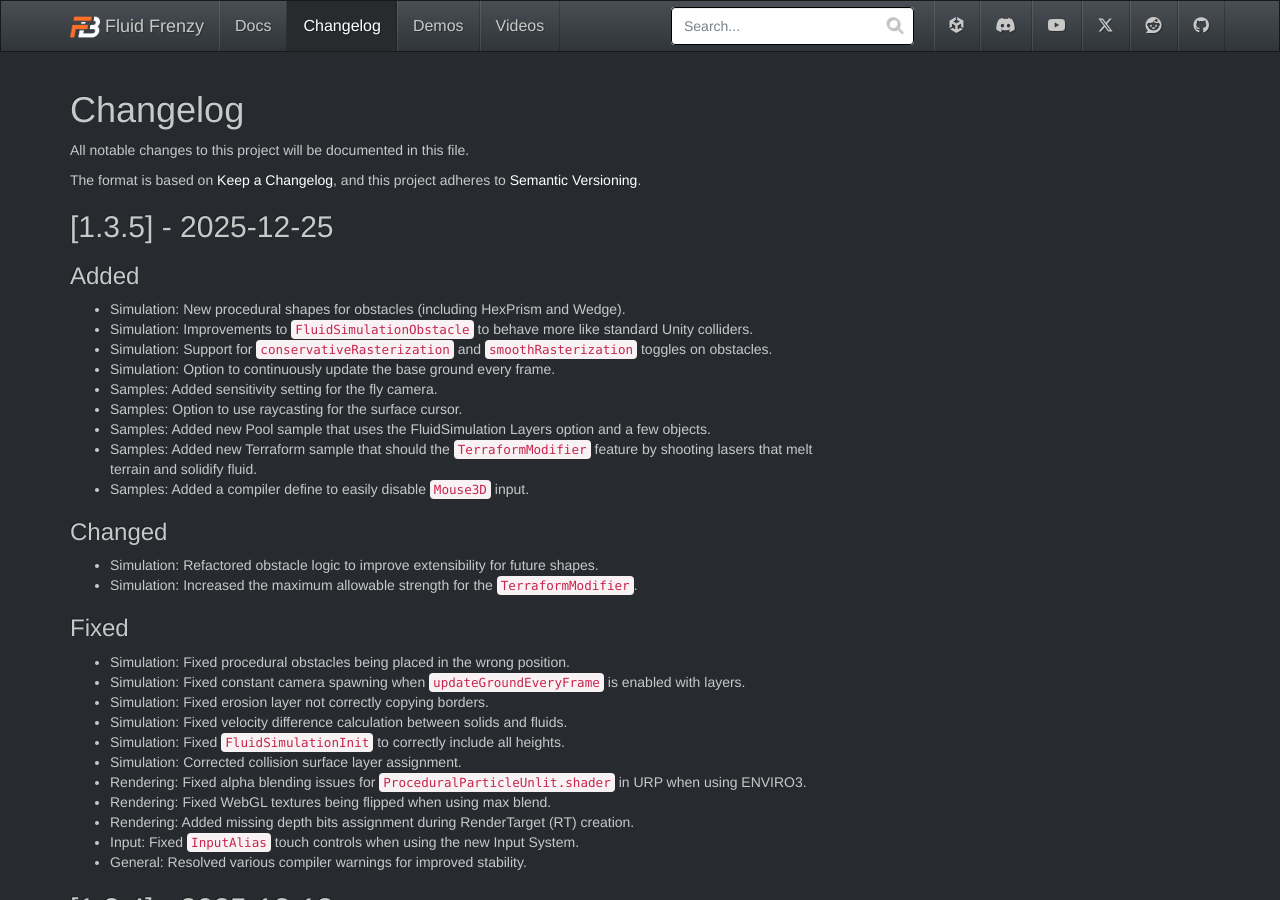
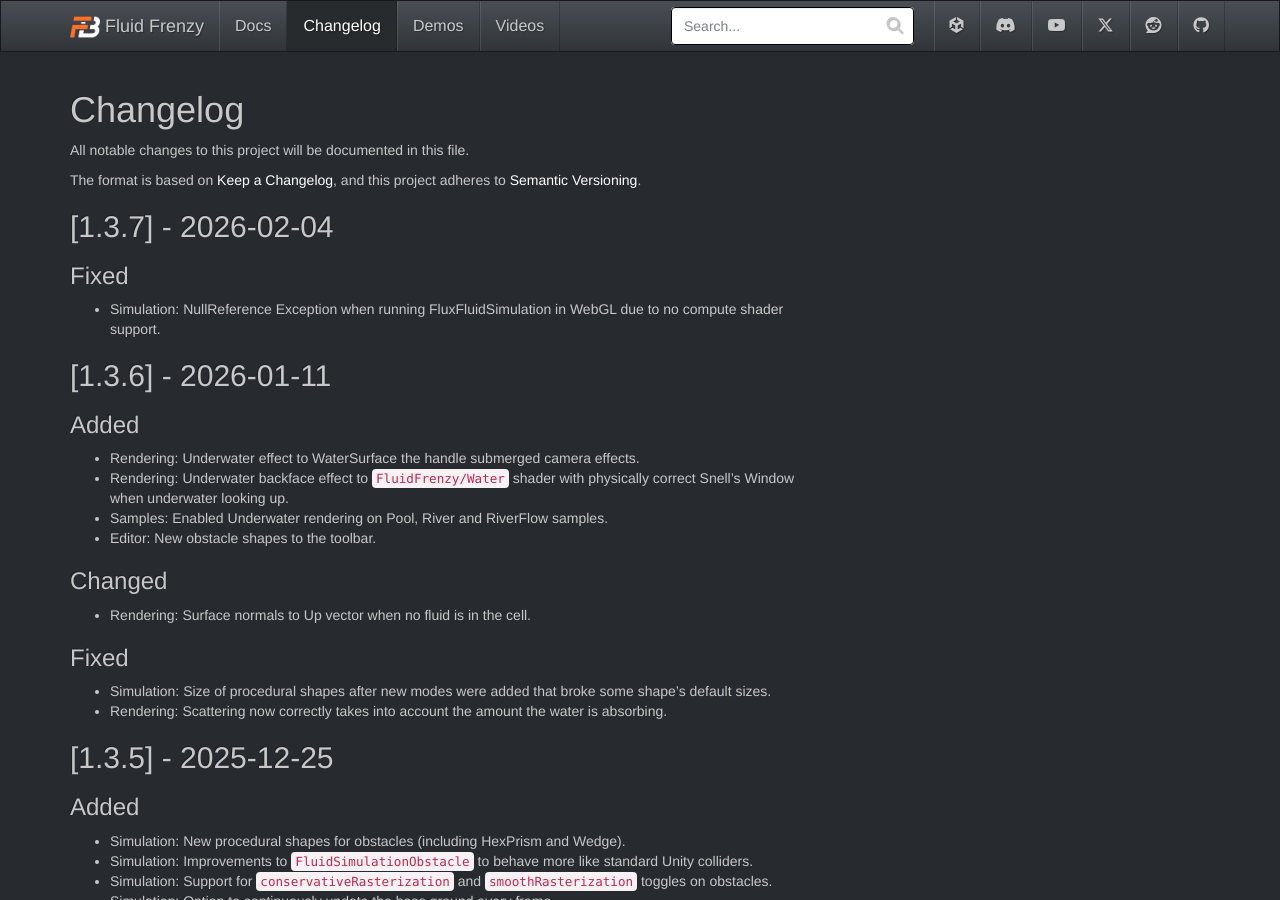
Before and after one commit to FrenzyByte/fluidfrenzy, a Jekyll site: the page built from _changelog/index.md, in a window 1280 px wide and 900 px high. Built offline with Jekyll 4.4.1, drawn with Linux system fonts in a browser that asks for light colours.

Commit message:
Changelog v1.3.6 and v1.3.7

```diff
--- a/_changelog/index.md
+++ b/_changelog/index.md
@@ -9,6 +9,26 @@ All notable changes to this project will be documented in this file.
 
 The format is based on [Keep a Changelog](https://keepachangelog.com/en/1.1.0/),
 and this project adheres to [Semantic Versioning](https://semver.org/spec/v2.0.0.html).
+
+## [1.3.7] - 2026-02-04
+
+### Fixed
+- Simulation: NullReference Exception when running FluxFluidSimulation in WebGL due to no compute shader support.
+
+## [1.3.6] - 2026-01-11
+
+### Added
+- Rendering: Underwater effect to WaterSurface the handle submerged camera effects.
+- Rendering: Underwater backface effect to `FluidFrenzy/Water` shader with physically correct Snell's Window when underwater looking up.
+- Samples: Enabled Underwater rendering on Pool, River and RiverFlow samples.
+- Editor: New obstacle shapes to the toolbar.
+
+### Changed
+- Rendering: Surface normals to Up vector when no fluid is in the cell.
+
+### Fixed
+- Simulation: Size of procedural shapes after new modes were added that broke some shape's default sizes.
+- Rendering: Scattering now correctly takes into account the amount the water is absorbing.
 
 ## [1.3.5] - 2025-12-25
 
```
